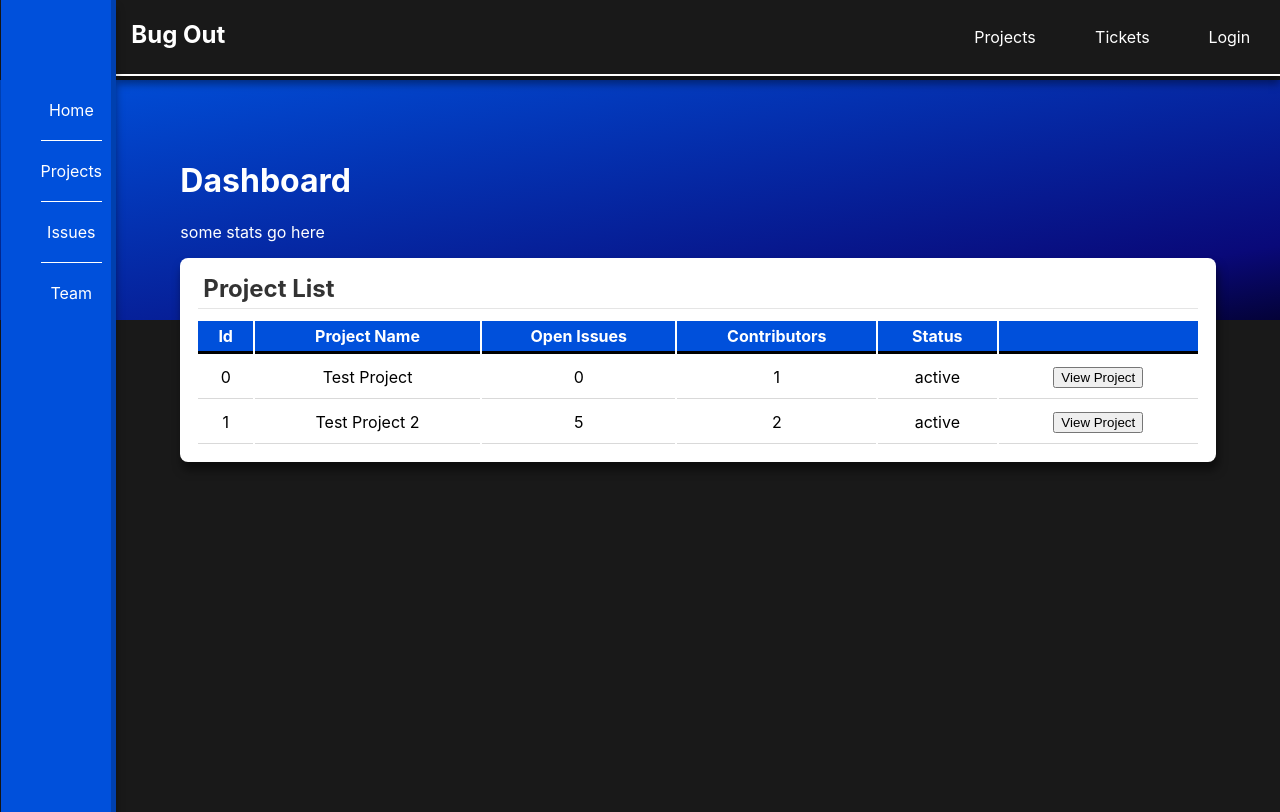
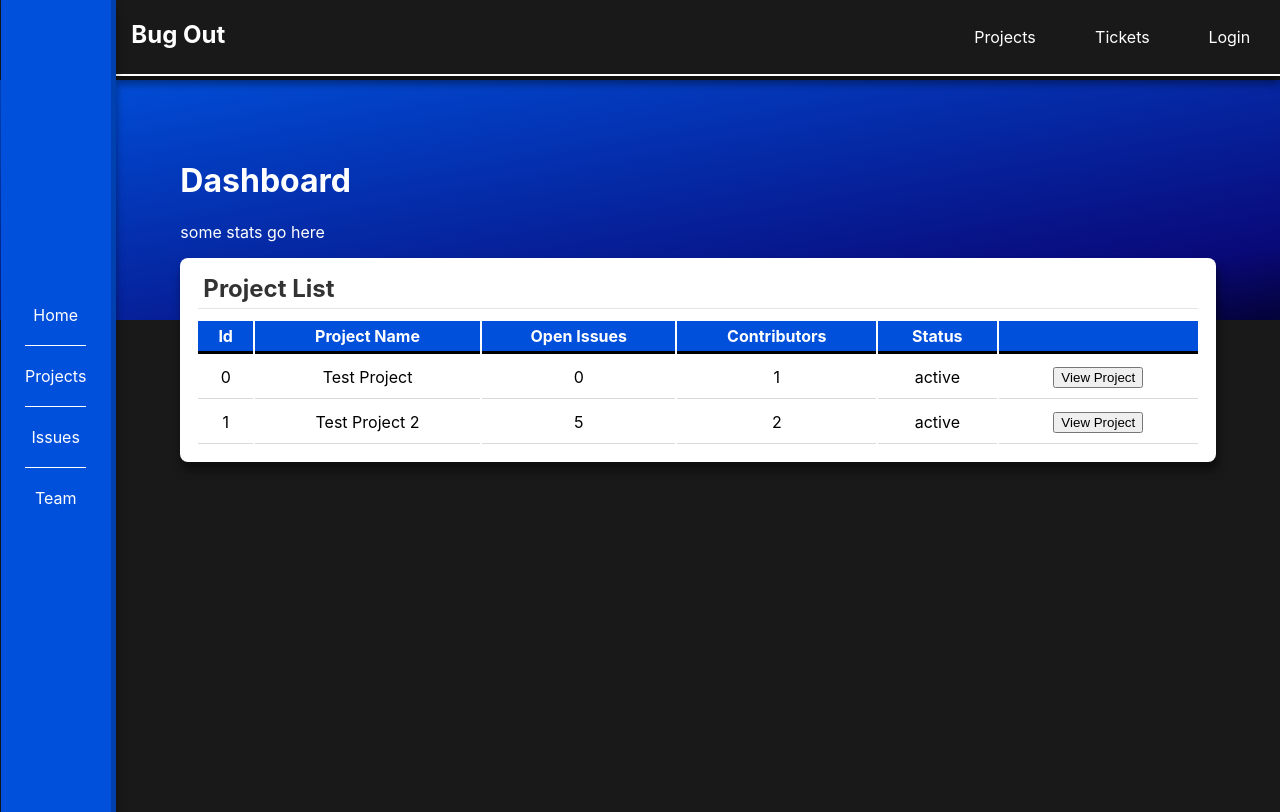
Before and after one commit to Jamie-Muir/bugout, a React (Create React App) app: page / in a window 1280 px wide. Shown: the top 812 px of the page. Built offline with nearby package versions, Linux system fonts and the light colour scheme.

Commit message:
sidebar remove padding

```diff
--- a/src/components/layout/Sidebar.module.scss
+++ b/src/components/layout/Sidebar.module.scss
@@ -11,6 +11,10 @@
 	border-right: 5px solid rgb(0 0 0 / .2);
 	box-shadow: 0px 8px 8px rgb(0 0 0 / .4);
 
+	ul {
+		padding-left: 0;
+		margin: auto;
+
 		li {
 			display: block;
 			padding: 20px 0;
@@ -21,3 +25,5 @@
 			}
 		}
 	}
+
+}
```
Lines whose indentation alone changed are shown as unchanged.
